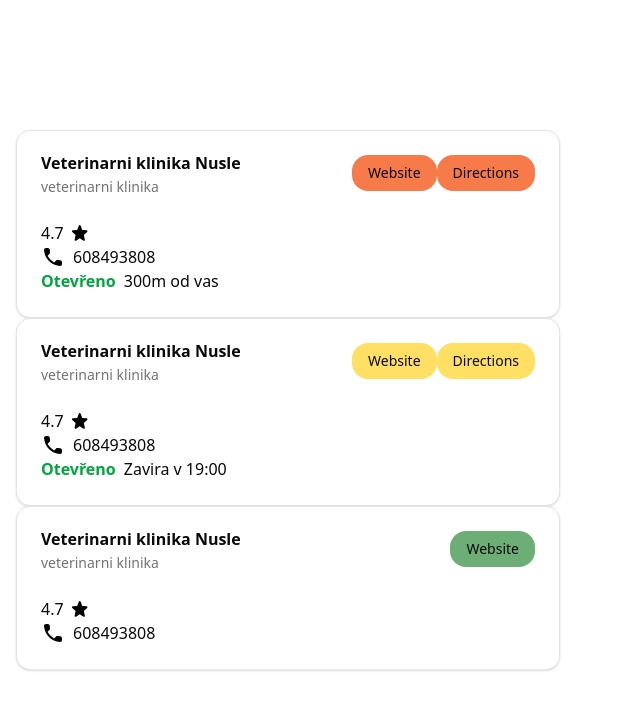
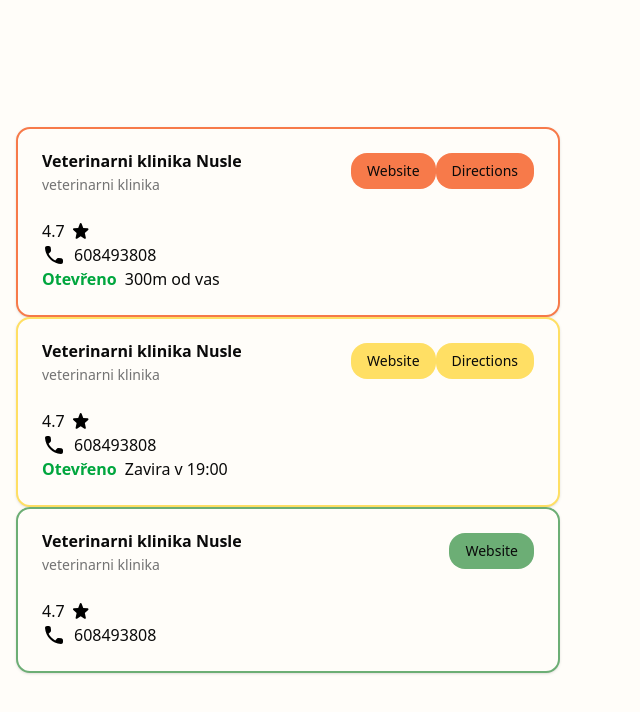
Before and after one commit to evahli/paw-help, a React (Vite) app: page /test in a window 1280 px wide. Shown: the top 712 px of the page, without its empty margins (0-640 px from the left). Built offline with nearby package versions, Linux system fonts and the light colour scheme.

Commit message:
add color variants for ClinicCard

```diff
--- a/src/components/custom/ClinicCard.jsx
+++ b/src/components/custom/ClinicCard.jsx
@@ -9,6 +9,7 @@ import {
 import { Button } from '../ui/button';
 import starImg from '@/assets/star.svg';
 import phoneImg from '@/assets/ic_round_phone.svg';
+import { cva } from 'class-variance-authority';
 
 const clinicName = 'Veterinarni klinika Nusle';
 const rating = 4.7;
@@ -47,22 +48,35 @@ const openingHours = [
 ];
 const clinicWebsite = 'https://czechitas-podklady.cz';
 
+const clinicCardVariants = cva('w-full border-2 bg-background', {
+  variants: {
+    variant: {
+      emergency: 'border-emergency',
+      vetCare: 'border-vetCare',
+      homeCare: 'border-homeCare',
+    },
+  },
+  defaultVariants: {
+    variant: 'emergency',
+  },
+});
+
 const ClinicCardContent = ({ variant }) => {
   return (
     <div className="flex flex-col items-start">
       <div className="flex items-center gap-2">
         <span>{rating}</span>
-        <img className='w-4 h-4' src={starImg}></img>
+        <img className="w-4 h-4" src={starImg}></img>
       </div>
       <a href={`tel:${phoneNumber}`} className="flex items-center gap-2">
-        <img className='w-6 h-6' src={phoneImg}></img>
+        <img className="w-6 h-6" src={phoneImg}></img>
         <span>{phoneNumber}</span>
       </a>
       {variant === 'homeCare' ? (
         ''
       ) : (
         <div className="flex gap-2">
-          <span className='text-green-600 font-semibold'>Otevřeno</span>
+          <span className="text-green-600 font-semibold">Otevřeno</span>
           {variant === 'emergency' ? <span>300m od vas</span> : ''}
           {variant === 'vetCare' ? <span>Zavira v 19:00</span> : ''}
         </div>
@@ -71,15 +85,15 @@ const ClinicCardContent = ({ variant }) => {
   );
 };
 
-const clinicCardVariants = ['emergency', 'vetCare', 'homeCare'];
+const allowedClinicCardVariants = ['emergency', 'vetCare', 'homeCare'];
 
 export const ClinicCard = ({ variant }) => {
-  if (!clinicCardVariants.includes(variant)) {
+  if (!allowedClinicCardVariants.includes(variant)) {
     throw new Error(`Invalid ClinicCard variant - ${variant}!`);
   }
 
   return (
-    <Card className="w-full">
+    <Card className={clinicCardVariants({variant})}>
       <CardHeader>
         <CardTitle>{clinicName}</CardTitle>
         <CardDescription>{clinicType}</CardDescription>
--- a/src/index.css
+++ b/src/index.css
@@ -1,8 +1,6 @@
 @import "tailwindcss";
 
 @custom-variant dark (&:is(.dark *));
-
-
 
 :root {
   font-family: system-ui, Avenir, Helvetica, Arial, sans-serif;
@@ -136,6 +134,7 @@ body {
   --color-emergency: #F77A4A;
   --color-vetCare: #FFDF64;
   --color-homeCare: #6CAE75;
+  --color-background: #fffdf9;
 }
 
 @layer base {
```
